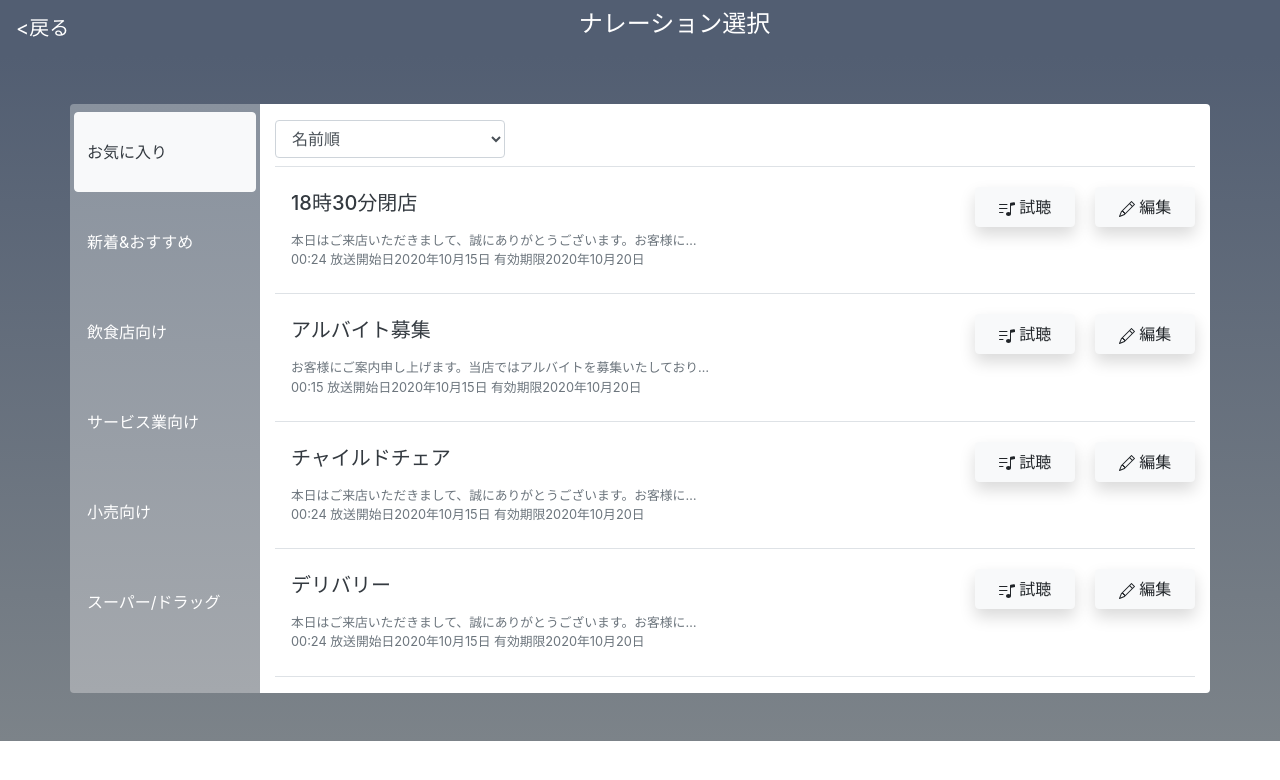
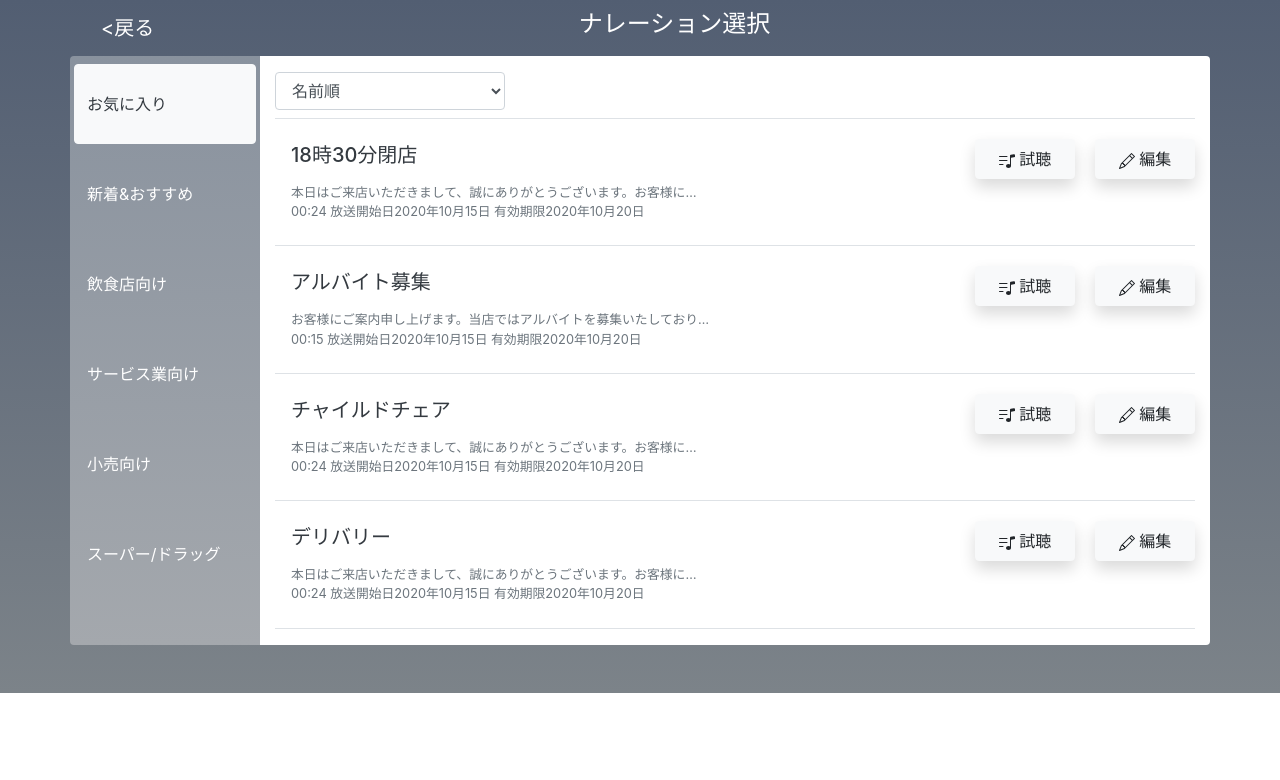
Before and after one commit to y-watanabe-usen/umesse-test, a Vue app in the folder develop/webapp/: page /narration in a window 1280 px wide. Shown: the top 780 px of the page. Built offline with nearby package versions, Linux system fonts and the light colour scheme.

Commit message:
add mock

```diff
--- a/develop/webapp/src/App.vue
+++ b/develop/webapp/src/App.vue
@@ -10,7 +10,4 @@
   background: -webkit-linear-gradient(top, #525e72, #7c8389);
   background: linear-gradient(to bottom, #525e72, #7c8389);
 }
-.nav-bg-umesse {
-  background: #525e72;
-}
 </style>
--- a/develop/webapp/src/views/Home.vue
+++ b/develop/webapp/src/views/Home.vue
@@ -1,6 +1,8 @@
 <template>
   <div>
-    <nav class="navbar navbar-expand-lg navbar-light nav-bg-umesse">
+    <div class="bg-umesse">
+      <div class="container">
+        <nav class="navbar navbar-expand-lg navbar-light">
           <span class="navbar-brand mb-0 h1 text-white">U Messe</span>
           <div class="collapse navbar-collapse" id="navbarSupportedContent">
             <ul class="navbar-nav ml-auto">
@@ -43,8 +45,6 @@
             </ul>
           </div>
         </nav>
-    <div class="py-5 bg-umesse">
-      <div class="container">
         <div class="row">
           <div class="col-md-4">
             <div class="card mb-4 shadow-sm custom-card">
@@ -53,7 +53,7 @@
               <div class="card-body">
                 <div class="list-group">
                   <router-link
-                    :to="{path: 'narration'}"
+                    :to="{ path: 'narration' }"
                     class="list-group-item list-group-item-action flex-column align-items-start"
                   >
                     <div class="d-flex w-100 justify-content-between">
--- a/develop/webapp/src/views/Narration.vue
+++ b/develop/webapp/src/views/Narration.vue
@@ -1,11 +1,16 @@
 <template>
-  <div>
-    <nav class="navbar navbar-expand-lg navbar-light nav-bg-umesse">
-      <router-link class="navbar-brand text-white" :to="{path: '/'}">&lt;戻る</router-link>
-      <div class="collapse navbar-collapse justify-content-center text-white h4">ナレーション選択</div>
+  <div class="bg-umesse pb-5">
+    <div class="container">
+      <nav class="navbar navbar-expand-lg navbar-light">
+        <router-link class="navbar-brand text-white" :to="{ path: '/' }"
+          >&lt;戻る</router-link
+        >
+        <div
+          class="collapse navbar-collapse justify-content-center text-white h4"
+        >
+          ナレーション選択
+        </div>
       </nav>
-    <div class="py-5 bg-umesse">
-      <div class="container">
       <div class="row">
         <div class="col-2 bg-menu pl-1 pr-1 rounded-left">
           <button
@@ -45,10 +50,7 @@
                     narrationData.title
                   }}</strong>
                   <div>
-                      <button
-                        type="button"
-                        class="btn btn-light shadow btn-try"
-                      >
+                    <button type="button" class="btn btn-light shadow btn-try">
                       <svg
                         width="1em"
                         height="1em"
@@ -71,10 +73,7 @@
                       </svg>
                       試聴
                     </button>
-                      <button
-                        type="button"
-                        class="btn btn-light shadow btn-edit"
-                      >
+                    <button type="button" class="btn btn-light shadow btn-edit">
                       <svg
                         width="1em"
                         height="1em"
@@ -97,7 +96,6 @@
                     narrationData.description2
                   }}</span
                 >
-                </div>
               </div>
             </div>
           </div>
```
Lines whose indentation alone changed are shown as unchanged.
